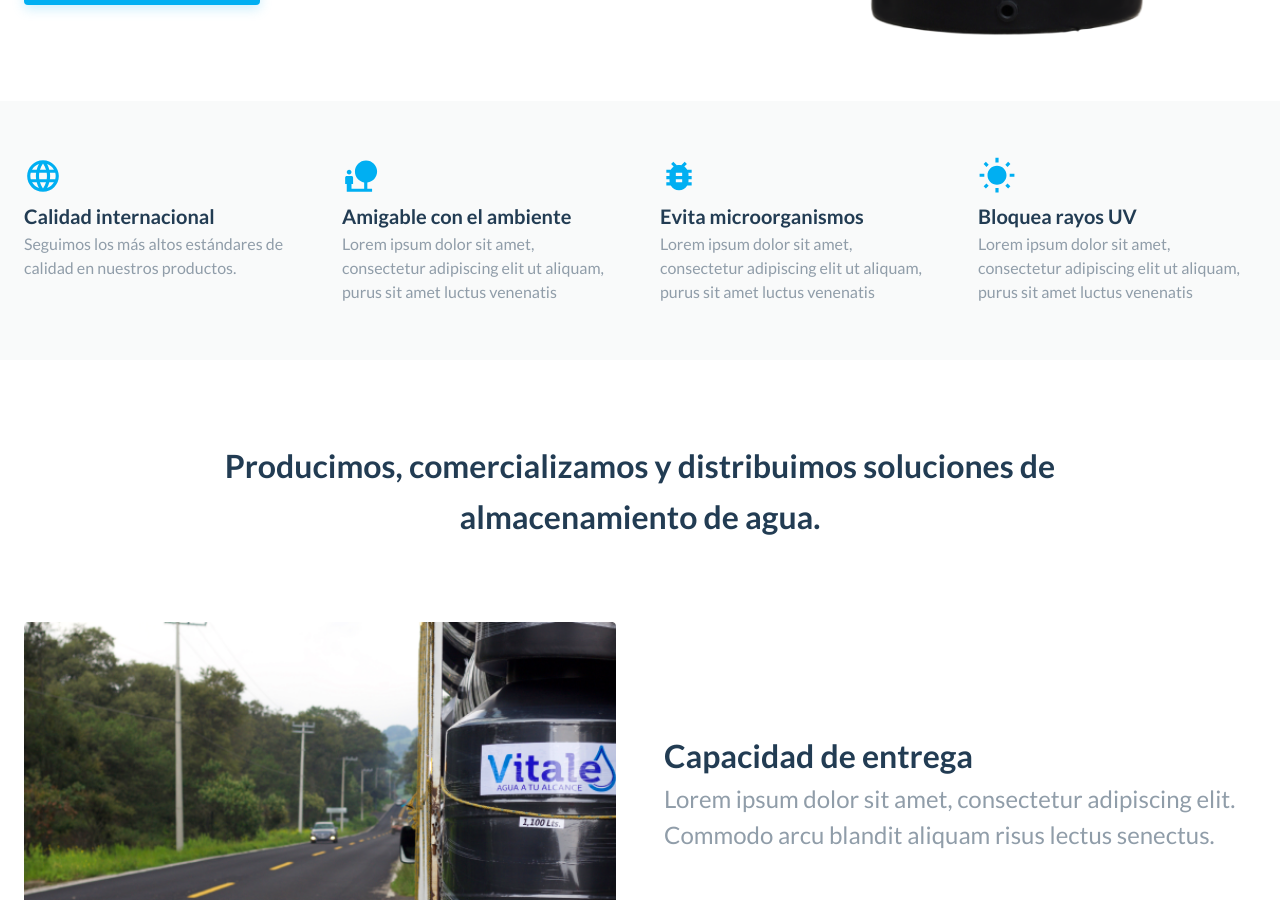
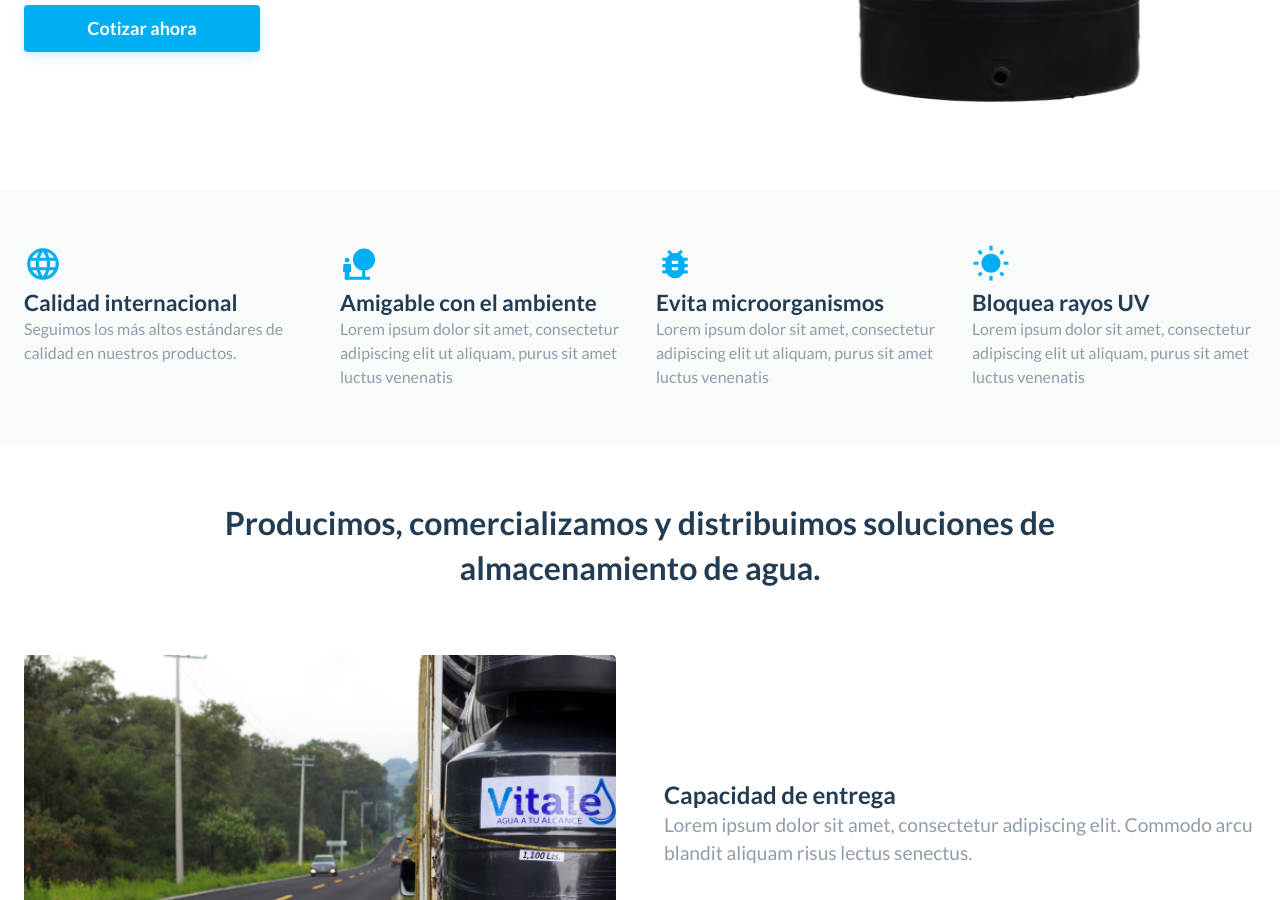
Before and after one commit to viveralia/vitale, a Gatsby site: page / in a window 1280 px wide. Shown: the part 500-1400 px from the top of the page. Built offline with nearby package versions, Linux system fonts and the light colour scheme; Gatsby itself is replaced by a stand-in of ours.

Commit message:
feat: 🎸 Component FinalCallToAction & consistency in h's, margi (#7)
consistency in margin and padding of each section

```diff
--- a/src/components/about-company-item.tsx
+++ b/src/components/about-company-item.tsx
@@ -17,16 +17,15 @@ interface AboutCompanyItemProps {
 const useStyles = makeStyles(theme => ({
   content: {
     [theme.breakpoints.up("md")]: {
-      fontSize: "1.5rem",
+      fontSize: "1.2rem",
     },
   },
   imageStyle: {
     width: "100%",
   },
   title: {
-    fontSize: "1.125rem",
     [theme.breakpoints.up("md")]: {
-      fontSize: "2rem",
+      fontSize: "1.5rem",
     },
   },
 }));
@@ -46,14 +45,14 @@ const AboutCompanyItem: FC<AboutCompanyItemProps> = ({
       <Grid
         container
         alignItems="center"
-        spacing={isMdOrAbove ? 6 : 0}
+        spacing={isMdOrAbove ? 6 : 1}
         direction={number % 2 === 0 ? "row-reverse" : "row"}
       >
         <Grid item xs={12} md={6}>
           <img src={image} alt={alt} className={classes.imageStyle} />
         </Grid>
         <Grid item xs={12} md={6}>
-          <Typography variant="h6" component="h3" className={classes.title}>
+          <Typography variant="h3" className={classes.title}>
             {title}
           </Typography>
           <Typography className={classes.content}>{content}</Typography>
--- a/src/components/about-company-list.tsx
+++ b/src/components/about-company-list.tsx
@@ -1,47 +1,26 @@
 import { Container, Grid, Typography, makeStyles } from "@material-ui/core";
 import React, { FC } from "react";
 
-import rectangle1 from "../assets/images/Rectangle 1.png";
-import rectangle2 from "../assets/images/Rectangle 2.png";
-import rectangle3 from "../assets/images/Rectangle 3.png";
+import companyLists from "../constants/company-lists";
 import AboutCompanyItem from "./about-company-item";
 
-const companyList = [
-  {
-    alt: "Tinaco de Vitale en carretera",
-    content:
-      "Lorem ipsum dolor sit amet, consectetur adipiscing elit. Commodo arcu blandit aliquam risus lectus senectus.",
-    image: rectangle1,
-    title: "Capacidad de entrega",
-  },
-  {
-    alt: "Camión lleno de tinacos sobre carretera",
-    content:
-      "Lorem ipsum dolor sit amet, consectetur adipiscing elit. Convallis lectus diam nibh laoreet placerat.",
-    image: rectangle2,
-    title: "Más de 20 años de experiencia",
-  },
-  {
-    alt: "Varios tinacos de vitale en producción",
-    content:
-      "Lorem ipsum dolor sit amet, consectetur adipiscing elit. Augue tincidunt placerat amet neque.",
-    image: rectangle3,
-    title: "Proyectos sociales y gubernamentales",
-  },
-];
-
 const useStyles = makeStyles(theme => ({
-  sectionStyle: {
+  section: {
     backgroundColor: theme.palette.background.paper,
-    padding: "3rem 0",
+    paddingBottom: "2rem",
+    paddingTop: "2rem",
+    [theme.breakpoints.up("md")]: {
+      paddingBottom: "3.5rem",
+      paddingTop: "3.5rem",
+    },
   },
   title: {
-    fontSize: "1.375rem",
     paddingBottom: "3rem",
     [theme.breakpoints.up("md")]: {
       fontSize: "2rem",
-      margin: "2rem auto",
+      margin: "0rem auto",
       maxWidth: "871px",
+      paddingBottom: "4rem",
       textAlign: "center",
     },
   },
@@ -51,14 +30,14 @@ const AboutCompanyList: FC = () => {
   const classes = useStyles();
 
   return (
-    <section className={classes.sectionStyle}>
+    <section className={classes.section}>
       <Container>
-        <Typography variant="h6" component="h2" className={classes.title}>
+        <Typography variant="h2" className={classes.title}>
           Producimos, comercializamos y distribuimos soluciones de
           almacenamiento de agua.
         </Typography>
-        <Grid container spacing={6}>
-          {companyList.map((list, index) => (
+        <Grid container spacing={4}>
+          {companyLists.map((list, index) => (
             <AboutCompanyItem
               key={index}
               number={index + 1}
--- a/src/components/feature-list.tsx
+++ b/src/components/feature-list.tsx
@@ -1,43 +1,13 @@
 import { Container, Grid, makeStyles } from "@material-ui/core";
-import BugReportIcon from "@material-ui/icons/BugReport";
-import LanguageIcon from "@material-ui/icons/Language";
-import NaturePeopleIcon from "@material-ui/icons/NaturePeople";
-import WbSunnyIcon from "@material-ui/icons/WbSunny";
 import React, { FC } from "react";
 
+import featureLists from "../constants/feature-lists";
 import Feature from "./feature";
 
-const featurelist = [
-  {
-    content:
-      "Seguimos los más altos estándares de calidad en nuestros productos.",
-    icon: LanguageIcon,
-    title: "Calidad internacional",
-  },
-  {
-    content:
-      "Lorem ipsum dolor sit amet, consectetur adipiscing elit ut aliquam, purus sit amet luctus venenatis",
-    icon: NaturePeopleIcon,
-    title: "Amigable con el ambiente",
-  },
-  {
-    content:
-      "Lorem ipsum dolor sit amet, consectetur adipiscing elit ut aliquam, purus sit amet luctus venenatis",
-    icon: BugReportIcon,
-    title: "Evita microorganismos",
-  },
-  {
-    content:
-      "Lorem ipsum dolor sit amet, consectetur adipiscing elit ut aliquam, purus sit amet luctus venenatis",
-    icon: WbSunnyIcon,
-    title: "Bloquea rayos UV",
-  },
-];
-
 const useStyles = makeStyles(theme => ({
-  container: {
-    paddingBottom: "1rem",
-    paddingTop: "1rem",
+  section: {
+    paddingBottom: "2rem",
+    paddingTop: "2rem",
     [theme.breakpoints.up("md")]: {
       paddingBottom: "3.5rem",
       paddingTop: "3.5rem",
@@ -49,23 +19,23 @@ const FeatureList: FC = () => {
   const classes = useStyles();
 
   return (
-    <div>
-      <Container component="section">
-        <Grid container spacing={5} className={classes.container}>
-          {featurelist.map((feature, index) => {
+    <section className={classes.section}>
+      <Container>
+        <Grid container spacing={4}>
+          {featureLists.map((list, index) => {
             return (
               <Grid item xs={12} md={6} lg={3} key={index}>
                 <Feature
-                  title={feature.title}
-                  content={feature.content}
-                  Icon={feature.icon}
+                  title={list.title}
+                  content={list.content}
+                  Icon={list.icon}
                 />
               </Grid>
             );
           })}
         </Grid>
       </Container>
-    </div>
+    </section>
   );
 };
 
--- a/src/components/feature.tsx
+++ b/src/components/feature.tsx
@@ -7,13 +7,15 @@ interface FeatureProps {
   title: string;
 }
 
-const useStyles = makeStyles(() => ({
+const useStyles = makeStyles(theme => ({
   imageStyle: {
     height: "38px",
     width: "38px",
   },
   titleStyle: {
-    fontSize: "0.0625 rem",
+    [theme.breakpoints.up("md")]: {
+      fontSize: "1.4rem",
+    },
   },
 }));
 
@@ -22,7 +24,7 @@ const Feature: FC<FeatureProps> = ({ content, Icon, title }) => {
   return (
     <>
       <Icon color="primary" className={classes.imageStyle} />
-      <Typography variant="h6" component="h2" className={classes.titleStyle}>
+      <Typography variant="h3" className={classes.titleStyle}>
         {title}
       </Typography>
       <Typography>{content}</Typography>
--- /dev/null
+++ b/src/components/final-call-to-action.tsx
@@ -0,0 +1,60 @@
+import { Button, Container, makeStyles, Typography } from "@material-ui/core";
+import React, { FC } from "react";
+
+const useStyles = makeStyles(theme => ({
+  button: {
+    display: "block",
+    margin: "0 auto",
+  },
+  section: {
+    backgroundColor: theme.palette.background.paper,
+    paddingBottom: "2rem",
+    paddingTop: "2rem",
+    [theme.breakpoints.up("md")]: {
+      paddingBottom: "3.5rem",
+      paddingTop: "3.5rem",
+    },
+  },
+  text: {
+    marginBottom: "1.2rem",
+    textAlign: "center",
+    [theme.breakpoints.up("md")]: {
+      fontSize: "1.2rem",
+    },
+  },
+  title: {
+    margin: "0.2rem",
+    textAlign: "center",
+    [theme.breakpoints.up("md")]: {
+      fontSize: "2rem",
+    },
+  },
+}));
+
+const FinalCallToAction: FC = () => {
+  const classes = useStyles();
+  return (
+    <div className={classes.section}>
+      <Container>
+        <Typography variant="h2" className={classes.title}>
+          Agua a tu alcance
+        </Typography>
+        <Typography className={classes.text}>
+          Lorem ipsum dolor sit amet, consectetur adipiscing elit. Sit quis
+          quisque faucibus viverra habitasse et.
+        </Typography>
+        <Button
+          disableElevation
+          color="primary"
+          variant="contained"
+          size="large"
+          className={classes.button}
+        >
+          Cotizar ahora
+        </Button>
+      </Container>
+    </div>
+  );
+};
+
+export default FinalCallToAction;
--- a/src/components/hero.tsx
+++ b/src/components/hero.tsx
@@ -21,7 +21,7 @@ const useStyles = makeStyles(theme => ({
     },
   },
   buttonMobile: {
-    margin: "1.2rem",
+    marginTop: "1.2rem",
     maxWidth: "193px",
     [theme.breakpoints.up("md")]: {
       display: "none",
@@ -41,18 +41,8 @@ const useStyles = makeStyles(theme => ({
       display: "none",
     },
   },
-  colorContainer: {
-    backgroundColor: theme.palette.background.paper,
-  },
-  containerStyle: {
-    textAlign: "center",
-    [theme.breakpoints.up("md")]: {
-      justifyContent: "left",
-      textAlign: "left",
-    },
-  },
   discoverMd: {
-    fontSize: "1.5rem",
+    fontSize: "1.2rem",
     fontWeight: 500,
     [theme.breakpoints.down("sm")]: {
       display: "none",
@@ -88,6 +78,18 @@ const useStyles = makeStyles(theme => ({
       display: "none",
     },
   },
+  section: {
+    backgroundColor: theme.palette.background.paper,
+    paddingBottom: "2rem",
+    paddingTop: "2rem",
+    textAlign: "center",
+    [theme.breakpoints.up("md")]: {
+      justifyContent: "left",
+      paddingBottom: "3.5rem",
+      paddingTop: "3.5rem",
+      textAlign: "left",
+    },
+  },
   sliderMd: {
     maxWidth: "500px",
     padding: "2rem 0",
@@ -106,7 +108,7 @@ const useStyles = makeStyles(theme => ({
     margin: "0 auto",
     maxWidth: "280px",
     [theme.breakpoints.up("md")]: {
-      fontSize: "1.5rem",
+      fontSize: "1.2rem",
       margin: 0,
       maxWidth: "600px",
       textAlign: "left",
@@ -126,9 +128,8 @@ const useStyles = makeStyles(theme => ({
     },
   },
   title: {
-    fontSize: "1.875rem",
     [theme.breakpoints.up("md")]: {
-      fontSize: "3.125rem",
+      fontSize: "3rem",
       paddingBottom: "1rem",
       textAlign: "left",
     },
@@ -180,16 +181,11 @@ const Hero: FC = () => {
   };
 
   return (
-    <div className={classes.colorContainer}>
-      <Container component="section">
-        <Grid
-          container
-          justify="center"
-          spacing={3}
-          className={classes.containerStyle}
-        >
+    <section className={classes.section}>
+      <Container>
+        <Grid container justify="center">
           <Grid item xs={12} md={7} container direction="column">
-            <Typography variant="h5" component="h1" className={classes.title}>
+            <Typography variant="h1" className={classes.title}>
               Agua a tu alcance
             </Typography>
             <Typography className={classes.subtitleStyle}>
@@ -308,7 +304,7 @@ const Hero: FC = () => {
           </Grid>
         </Grid>
       </Container>
-    </div>
+    </section>
   );
 };
 
--- a/src/components/layout.tsx
+++ b/src/components/layout.tsx
@@ -12,6 +12,8 @@ const theme = createMuiTheme({
       containedPrimary: {
         color: "#FFFFFF",
         filter: "drop-shadow(0px 4px 6px rgba(0, 175, 242, 0.2))",
+        /*  paddingLeft: "20rem",
+        paddingRight: "20rem", */
       },
     },
   },
@@ -43,15 +45,22 @@ const theme = createMuiTheme({
     },
     fontFamily: "Lato",
     h1: {
+      fontSize: "1.9rem",
       fontWeight: 700,
+      lineHeight: 1.5,
     },
     h2: {
+      fontSize: "1.4rem",
       fontWeight: 700,
+      lineHeight: 1.4,
     },
     h3: {
+      fontSize: "1.2rem",
       fontWeight: 700,
+      lineHeight: 1.3,
     },
     h4: {
+      fontSize: "1.125rem",
       fontWeight: 700,
     },
     h5: {
--- a/src/components/testimonial-list.tsx
+++ b/src/components/testimonial-list.tsx
@@ -6,10 +6,14 @@ import Testimonial from "./testimonial";
 
 const useStyles = makeStyles(theme => ({
   section: {
-    padding: "2rem 0",
+    paddingBottom: "2rem",
+    paddingTop: "2rem",
+    [theme.breakpoints.up("md")]: {
+      paddingBottom: "3.5rem",
+      paddingTop: "3.5rem",
+    },
   },
   title: {
-    fontSize: "1.375",
     paddingBottom: "2rem",
     textAlign: "center",
     [theme.breakpoints.up("md")]: {
@@ -23,10 +27,10 @@ const TestimonialList: FC = () => {
   return (
     <section className={classes.section}>
       <Container>
-        <Typography variant="h6" component="h2" className={classes.title}>
+        <Typography variant="h2" className={classes.title}>
           Nuestros clientes opinan
         </Typography>
-        <Grid container spacing={6}>
+        <Grid container spacing={4}>
           {testimonials.map((testimonial, index) => {
             return (
               <Grid item xs={12} md={4} key={index}>
--- a/src/components/testimonial.tsx
+++ b/src/components/testimonial.tsx
@@ -28,7 +28,6 @@ const useStyles = makeStyles(theme => ({
     textAlign: "center",
   },
   name: {
-    fontSize: "1.125rem",
     textAlign: "center",
   },
   triangle: {
@@ -55,7 +54,7 @@ const Testimonial: FC<TestimonialProps> = ({
       </div>
       <div className={classes.triangle}></div>
       <Avatar alt="image" src={image} className={classes.avatar} />
-      <Typography variant="h6" component="h3" className={classes.name}>
+      <Typography variant="h4" className={classes.name}>
         {name}
       </Typography>
       <Typography className={classes.designation}>{designation}</Typography>
--- /dev/null
+++ b/src/constants/company-lists.ts
@@ -0,0 +1,29 @@
+import rectangle1 from "../assets/images/Rectangle 1.png";
+import rectangle2 from "../assets/images/Rectangle 2.png";
+import rectangle3 from "../assets/images/Rectangle 3.png";
+
+const companyLists = [
+  {
+    alt: "Tinaco de Vitale en carretera",
+    content:
+      "Lorem ipsum dolor sit amet, consectetur adipiscing elit. Commodo arcu blandit aliquam risus lectus senectus.",
+    image: rectangle1,
+    title: "Capacidad de entrega",
+  },
+  {
+    alt: "Camión lleno de tinacos sobre carretera",
+    content:
+      "Lorem ipsum dolor sit amet, consectetur adipiscing elit. Convallis lectus diam nibh laoreet placerat.",
+    image: rectangle2,
+    title: "Más de 20 años de experiencia",
+  },
+  {
+    alt: "Varios tinacos de vitale en producción",
+    content:
+      "Lorem ipsum dolor sit amet, consectetur adipiscing elit. Augue tincidunt placerat amet neque.",
+    image: rectangle3,
+    title: "Proyectos sociales y gubernamentales",
+  },
+];
+
+export default companyLists;
--- /dev/null
+++ b/src/constants/feature-lists.ts
@@ -0,0 +1,33 @@
+import BugReportIcon from "@material-ui/icons/BugReport";
+import LanguageIcon from "@material-ui/icons/Language";
+import NaturePeopleIcon from "@material-ui/icons/NaturePeople";
+import WbSunnyIcon from "@material-ui/icons/WbSunny";
+
+const featureLists = [
+  {
+    content:
+      "Seguimos los más altos estándares de calidad en nuestros productos.",
+    icon: LanguageIcon,
+    title: "Calidad internacional",
+  },
+  {
+    content:
+      "Lorem ipsum dolor sit amet, consectetur adipiscing elit ut aliquam, purus sit amet luctus venenatis",
+    icon: NaturePeopleIcon,
+    title: "Amigable con el ambiente",
+  },
+  {
+    content:
+      "Lorem ipsum dolor sit amet, consectetur adipiscing elit ut aliquam, purus sit amet luctus venenatis",
+    icon: BugReportIcon,
+    title: "Evita microorganismos",
+  },
+  {
+    content:
+      "Lorem ipsum dolor sit amet, consectetur adipiscing elit ut aliquam, purus sit amet luctus venenatis",
+    icon: WbSunnyIcon,
+    title: "Bloquea rayos UV",
+  },
+];
+
+export default featureLists;
--- a/src/pages/index.tsx
+++ b/src/pages/index.tsx
@@ -2,6 +2,7 @@ import React, { FC } from "react";
 
 import AboutCompanyList from "../components/about-company-list";
 import FeatureList from "../components/feature-list";
+import FinalCallToAction from "../components/final-call-to-action";
 import Hero from "../components/hero";
 import Layout from "../components/layout";
 import SEO from "../components/seo";
@@ -15,6 +16,7 @@ const IndexPage: FC = () => {
       <FeatureList />
       <AboutCompanyList />
       <TestimonialList />
+      <FinalCallToAction />
     </Layout>
   );
 };
```
